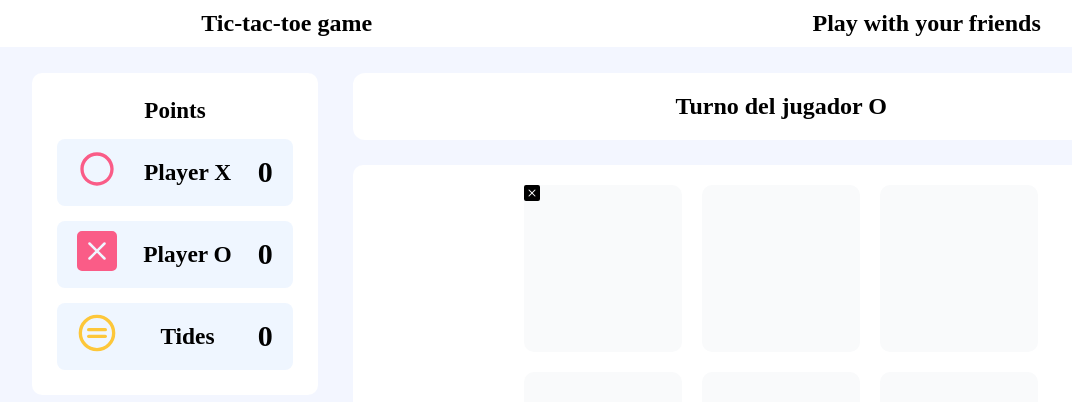
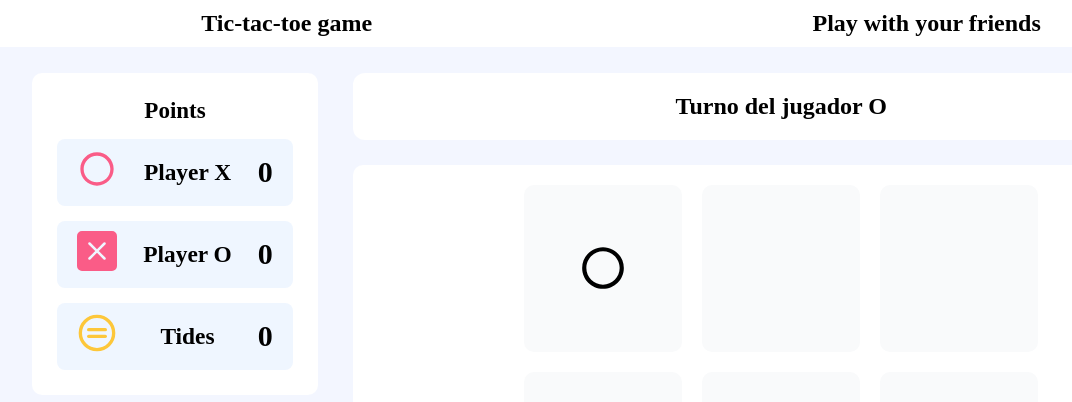
Before and after one commit to aenami/tic-tac-toe-app, a React app: page / in a window 1280 px wide. Both pictures are taken after a click on the element 622 px from the left and 268 px from the top of the page. Shown: the top 402 px of the page, without its empty margins (19-1091 px from the left). Built offline with nearby package versions, Linux system fonts and the light colour scheme; the HTML template or start-up script is replaced by a standard one.

Commit message:
Se crea la logica para pintar las jugadas sobre el tablero

```diff
--- a/src/components/Cell.tsx
+++ b/src/components/Cell.tsx
@@ -16,11 +16,13 @@ type typeTurnState = {
 function Cell({ turn }: typeTurnState) {
     // Estado para saber si la celda ya fue clickeada o no
     const [stateCell, setStateCell] = useState(false)
+    const [cellValue, setCellValue] = useState('')
+
     // Handler para el click sobre el tablero
     const handlerTurn = () => {
         // Verificacion para que no vuelva a cmbiar el valor de la casilla
         if(!stateCell){
-            console.log(turn.playerTurn)
+            setCellValue(turn.playerTurn)
             // 1. Cambiamos el estado de la casilla para que pinte la letra del jugador actual
             setStateCell(true);
             // 2. Cambiamos el estado del turno
@@ -35,7 +37,7 @@ function Cell({ turn }: typeTurnState) {
   return (
     <div className='Cell' onClick={handlerTurn}>
       {stateCell ?
-        turn.playerTurn === 'X' ? <MdOutlineCircle/> : <BsXSquareFill/> :
+        cellValue === 'X' ? <MdOutlineCircle size={50}/> : <BsXSquareFill size={50}/> :
         null
         }
     </div>
--- a/src/styles/cell.css
+++ b/src/styles/cell.css
@@ -1,4 +1,7 @@
 .Cell {
+    display: flex;
+    justify-content: center;
+    align-items: center;
     cursor: pointer;
     background-color: #f9fafb;
     border-radius: 10px;
```
